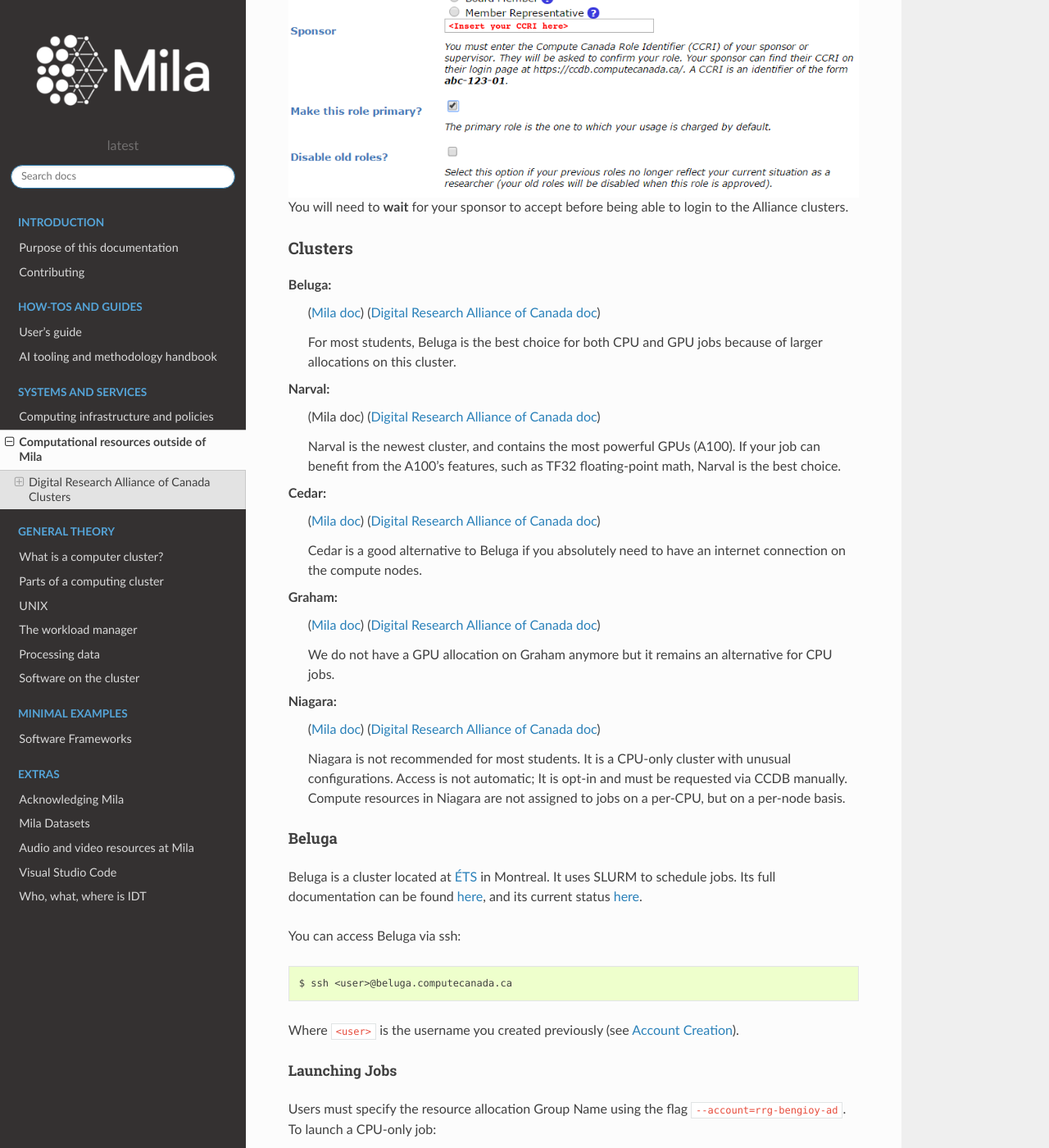
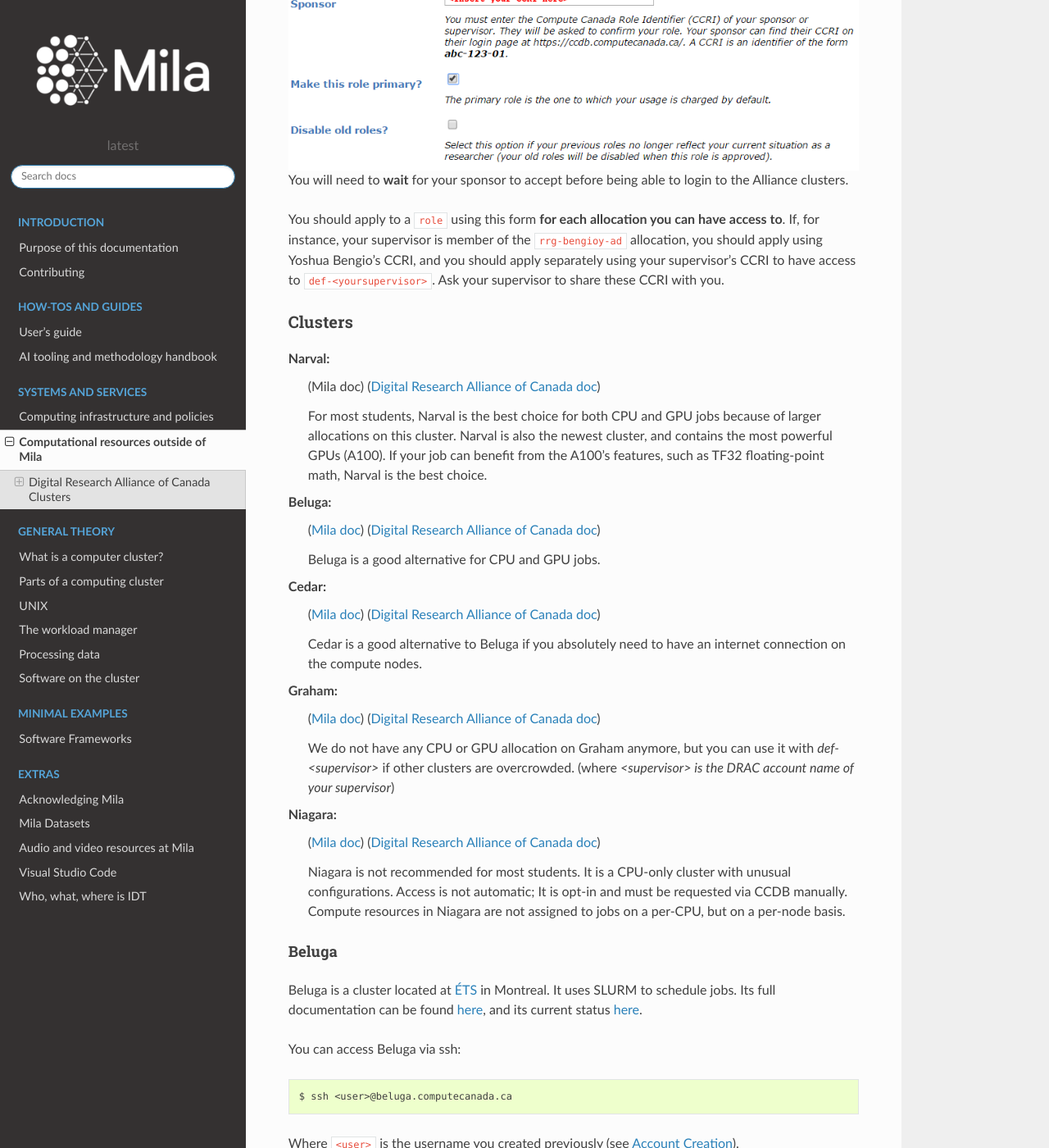
Before and after one commit to mila-iqia/mila-docs, a Sphinx documentation site: the page built from docs/Extra_compute.rst, in a window 1280 px wide and 1400 px high, scrolled down 2299 px. Shown: the whole window at 82% size. Built offline with Sphinx 7.4.7 and the Read the Docs theme 2.0.0, drawn with Linux system fonts in a browser that asks for light colours; some of the changed text lies outside the part shown.

Commit message:
Adjust to new allocation

```diff
--- a/docs/Extra_compute_drac.rst
+++ b/docs/Extra_compute_drac.rst
@@ -100,23 +98,28 @@
 You will need to **wait** for your sponsor to accept before being able to login
 to the Alliance clusters.
 
+You should apply to a ``role`` using this form **for each allocation you can have access to**. If, for instance,
+your supervisor is member of the ``rrg-bengioy-ad`` allocation, you should apply using Yoshua Bengio's CCRI, and
+you should apply separately using your supervisor's CCRI to have access to ``def-<yoursupervisor>``. Ask your supervisor
+to share these CCRI with you.
 
 Clusters
 --------
 
+Narval:
+   (:ref:`Mila doc <narval>`)
+   (`Digital Research Alliance of Canada doc <https://docs.alliancecan.ca/wiki/Narval/en>`__)
+
+   For most students, Narval is the best choice for both CPU and GPU jobs because
+   of larger allocations on this cluster.
+   Narval is also the newest cluster, and contains the most powerful GPUs (A100). If your
+   job can benefit from the A100's features, such as TF32 floating-point math, Narval
+   is the best choice.
 Beluga:
    (:ref:`Mila doc <beluga>`)
    (`Digital Research Alliance of Canada doc <https://docs.alliancecan.ca/wiki/B%C3%A9luga/en>`__)
 
-   For most students, Beluga is the best choice for both CPU and GPU jobs because
-   of larger allocations on this cluster.
-Narval:
-   (:ref:`Mila doc <narval>`)
-   (`Digital Research Alliance of Canada doc <https://docs.alliancecan.ca/wiki/Narval/en>`__)
-
-   Narval is the newest cluster, and contains the most powerful GPUs (A100). If your
-   job can benefit from the A100's features, such as TF32 floating-point math, Narval
-   is the best choice.
+   Beluga is a good alternative for CPU and GPU jobs.
 Cedar:
    (:ref:`Mila doc <cedar>`)
    (`Digital Research Alliance of Canada doc <https://docs.alliancecan.ca/wiki/Cedar/en>`__)
@@ -127,7 +130,8 @@
    (:ref:`Mila doc <graham>`)
    (`Digital Research Alliance of Canada doc <https://docs.alliancecan.ca/wiki/Graham/en>`__)
 
-   We do not have a GPU allocation on Graham anymore but it remains an alternative for CPU jobs.
+   We do not have any CPU or GPU allocation on Graham anymore, but you can use it with `def-<supervisor>`
+   if other clusters are overcrowded. (where `<supervisor> is the DRAC account name of your supervisor`)
 Niagara:
    (:ref:`Mila doc <niagara>`)
    (`Digital Research Alliance of Canada doc <https://docs.alliancecan.ca/wiki/Niagara/en>`__)
@@ -337,6 +341,13 @@
 More documentation about this can be found `here
 <https://docs.alliancecan.ca/wiki/Weights_%26_Biases_(wandb)>`__.
 
+.. note::
+
+   Be careful when using Wandb with `httpproxy`. It does not support sending
+   artifacts and wandb's logger will hang in the background when your training
+   is completed, wasting ressources until the job times out. It is recommended
+   to use the offline mode with wandb instead to avoid such waste.
+
 
 Graham
 ^^^^^^
```
Also changed, not shown: other parts of docs/Extra_compute_drac.rst (+5 -7 lines).
